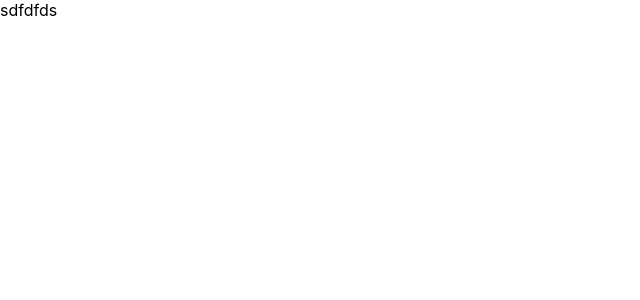
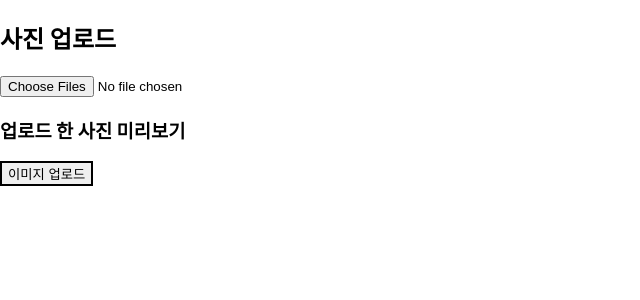
Before and after one commit to khdscor/todo, a React (Create React App) app in the folder my-app/: page /file in a window 1280 px wide. Shown: the top 300 px of the page, without its empty margins (0-640 px from the left). Built offline with nearby package versions, Linux system fonts and the light colour scheme.

Commit message:
feat: 프론트 파일 업로드 구현

```diff
--- a/my-app/src/File.js
+++ b/my-app/src/File.js
@@ -1,11 +1,75 @@
-import React from "react";
+import React, {useState, useEffect} from 'react';
+import axios from "axios";
 
 function File() {
-  return (
-    <div>
-      sdfdfds
-    </div>
-  );
+    const [imgBase64, setImgBase64] = useState([]);
+    const [imgFile, setImgFile] = useState(null);
+
+
+    const handleChangeFile = (event) => {
+        console.log(event.target.files);
+        setImgFile(event.target.files);
+        setImgBase64([]);
+        for(let i=0 ; i<event.target.files.length ; i++) {
+            if(event.target.files[i]) {
+                let reader = new FileReader();
+                reader.readAsDataURL(event.target.files[i]);
+                reader.onloadend = () => {
+                    const base64 = reader.result; // 비트맵 데이터 리턴, 이 데이터를 통해 파일 미리보기가 가능함
+                    console.log(base64)
+                    if(base64) {
+                        let base64Sub = base64.toString()
+                        setImgBase64(imgBase64 => [...imgBase64, base64Sub]);
+                    }
+                }
+            }
+        }
+    }
+
+    const WriteBoard = () => {
+
+        const fd = new FormData();
+        for(let i=0 ; i<imgFile.length ; i++) {
+            fd.append("file", imgFile[i]);
+        }
+        fd.append(
+            "comment",
+            "hello world"
+        );
+        axios.post("http://localhost:8080/image", fd)
+            .then(response => {
+                if(response.data) {
+                    console.log(response.data)
+                    setImgFile(null);
+                    setImgBase64([]);
+                    alert("업로드 완료!");
+                }
+            })
+            .catch((error) => {
+                console.log(error)
+                alert("실패!");
+            })
+    }
+
+
+    return (
+        <div>
+            <h2>사진 업로드</h2>
+            <input type="file" id="file" onChange={handleChangeFile} multiple/>
+            <h3>업로드 한 사진 미리보기</h3>
+            {imgBase64.map((item) => {
+                return (
+                    <img
+                        key={item}
+                        src={item}
+                        alt={"First slide"}
+                        style={{width:"200px", height:"150px"}}
+                    />
+                )
+            })}
+            <button onClick={WriteBoard} style={{border: '2px solid black'}}>이미지 업로드</button>
+        </div>
+    );
 }
 
 export default File;
```
